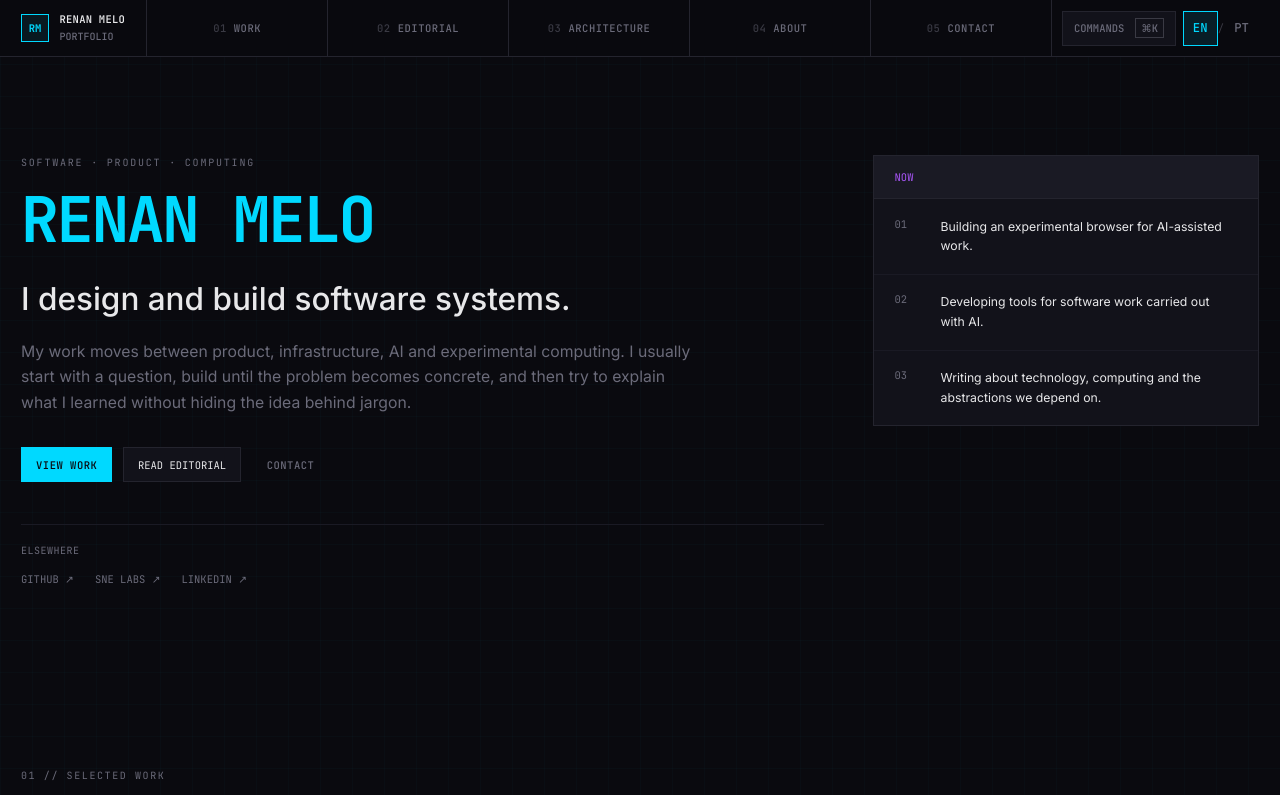
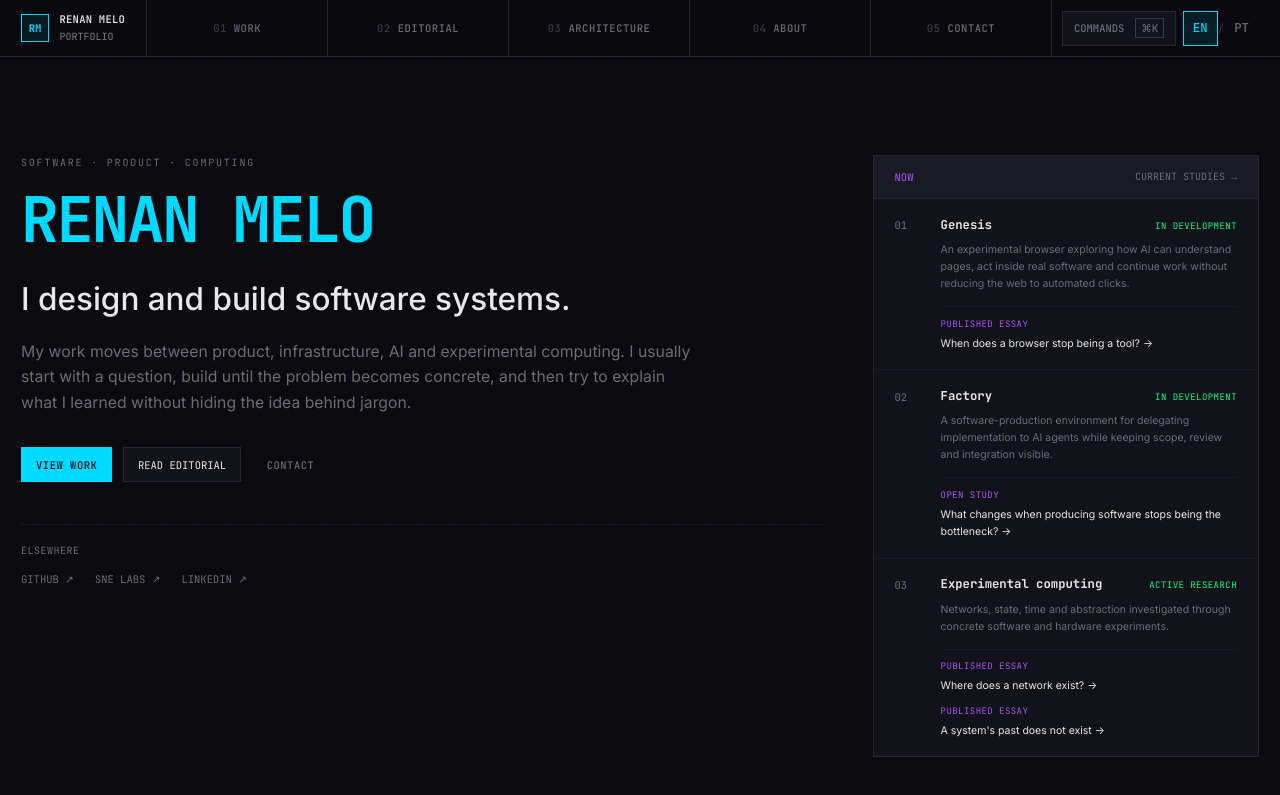
Before and after one commit to 4LFR3Dv1/Portfolio, a React (Vite) app: page / in a window 1280 px wide. Shown: the top 795 px of the page. Built offline with nearby package versions, Linux system fonts and the light colour scheme.

Commit message:
Turn Now into current work and study state

```diff
--- a/src/app/components/hero-section.tsx
+++ b/src/app/components/hero-section.tsx
@@ -1,4 +1,5 @@
 import { Button } from './button';
+import { currentFocus } from '../data/current-focus';
 import { useLanguage } from '../context/language-context';
 
 interface HeroSectionProps {
@@ -17,11 +18,7 @@ export function HeroSection({ onViewProjects, onContact }: HeroSectionProps) {
         editorial: 'READ EDITORIAL',
         contact: 'CONTACT',
         now: 'NOW',
-        nowItems: [
-          'Building an experimental browser for AI-assisted work.',
-          'Developing tools for software work carried out with AI.',
-          'Writing about technology, computing and the abstractions we depend on.',
-        ],
+        currentStudies: 'CURRENT STUDIES',
         links: 'ELSEWHERE',
       }
     : {
@@ -32,17 +29,13 @@ export function HeroSection({ onViewProjects, onContact }: HeroSectionProps) {
         editorial: 'LER EDITORIAL',
         contact: 'CONTATO',
         now: 'AGORA',
-        nowItems: [
-          'Construindo um navegador experimental para trabalho assistido por IA.',
-          'Desenvolvendo ferramentas para trabalho de software realizado com IA.',
-          'Escrevendo sobre tecnologia, computação e as abstrações das quais dependemos.',
-        ],
+        currentStudies: 'ESTUDOS ATUAIS',
         links: 'OUTROS LUGARES',
       };
 
   return (
     <section className="mx-auto max-w-[1600px] px-6 py-16 lg:py-28">
-      <div className="grid gap-14 lg:grid-cols-[minmax(0,1.35fr)_minmax(320px,.65fr)] lg:items-start">
+      <div className="grid gap-14 lg:grid-cols-[minmax(0,1.35fr)_minmax(360px,.65fr)] lg:items-start">
         <div>
           <div className="font-mono text-[10px] uppercase tracking-[0.18em] text-[var(--terminal-muted)]">
             {copy.eyebrow}
@@ -72,21 +65,43 @@ export function HeroSection({ onViewProjects, onContact }: HeroSectionProps) {
             <div className="mb-4 font-mono text-[10px] uppercase tracking-wider text-[var(--terminal-muted)]">{copy.links}</div>
             <div className="flex flex-wrap gap-x-6 gap-y-3 font-mono text-xs">
               <QuickLink label="GITHUB" url="https://github.com/4LFR3Dv1" />
-              <QuickLink label="SNE LABS" url="https://snelabs.space" />
+              <QuickLink label="SNE LABS" url="https://home.snelabs.space/" />
               <QuickLink label="LINKEDIN" url="https://linkedin.com/in/renan-melo-connexions" />
             </div>
           </div>
         </div>
 
         <aside className="border border-[var(--border-default)] bg-[var(--surface-1)]">
-          <div className="border-b border-[var(--border-default)] bg-[var(--surface-2)] px-6 py-4 font-mono text-xs text-[#a855f7]">
-            {copy.now}
+          <div className="flex items-center justify-between gap-4 border-b border-[var(--border-default)] bg-[var(--surface-2)] px-6 py-4 font-mono text-xs">
+            <span className="text-[#a855f7]">{copy.now}</span>
+            <a href="/editorial/#estudos-atuais" className="text-[10px] text-[var(--terminal-muted)] transition-colors hover:text-[var(--electric-blue)]">
+              {copy.currentStudies} →
+            </a>
           </div>
           <ol className="divide-y divide-[var(--border-subtle)]">
-            {copy.nowItems.map((item, index) => (
-              <li key={item} className="grid grid-cols-[32px_1fr] gap-4 px-6 py-5 text-sm leading-relaxed text-[var(--terminal-text)]">
-                <span className="font-mono text-xs text-[var(--terminal-muted)]">{String(index + 1).padStart(2, '0')}</span>
-                <span>{item}</span>
+            {currentFocus.map((item, index) => (
+              <li key={item.id} className="px-6 py-5">
+                <div className="grid grid-cols-[32px_1fr] gap-4">
+                  <span className="pt-0.5 font-mono text-xs text-[var(--terminal-muted)]">{String(index + 1).padStart(2, '0')}</span>
+                  <div>
+                    <div className="flex flex-wrap items-baseline justify-between gap-x-4 gap-y-1">
+                      <span className="font-mono text-sm font-bold text-[var(--terminal-text)]">{item.name[language]}</span>
+                      <span className="font-mono text-[9px] uppercase tracking-wider text-[#00ff84]">{item.state[language]}</span>
+                    </div>
+                    <p className="mt-2 text-xs leading-relaxed text-[var(--terminal-muted)]">{item.description[language]}</p>
+
+                    <div className="mt-4 space-y-3 border-t border-[var(--border-subtle)] pt-3">
+                      {item.studies.map((study) => (
+                        <a key={study.href} href={study.href} className="group block">
+                          <span className="block font-mono text-[9px] uppercase tracking-wider text-[#a855f7]">{study.state[language]}</span>
+                          <span className="mt-1 block text-xs leading-relaxed text-[var(--terminal-text)] transition-colors group-hover:text-[var(--electric-blue)]">
+                            {study.title[language]} →
+                          </span>
+                        </a>
+                      ))}
+                    </div>
+                  </div>
+                </div>
               </li>
             ))}
           </ol>
```
